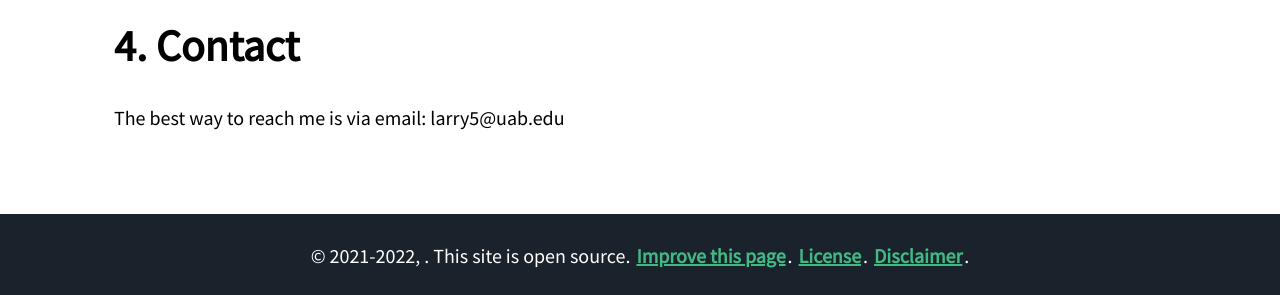
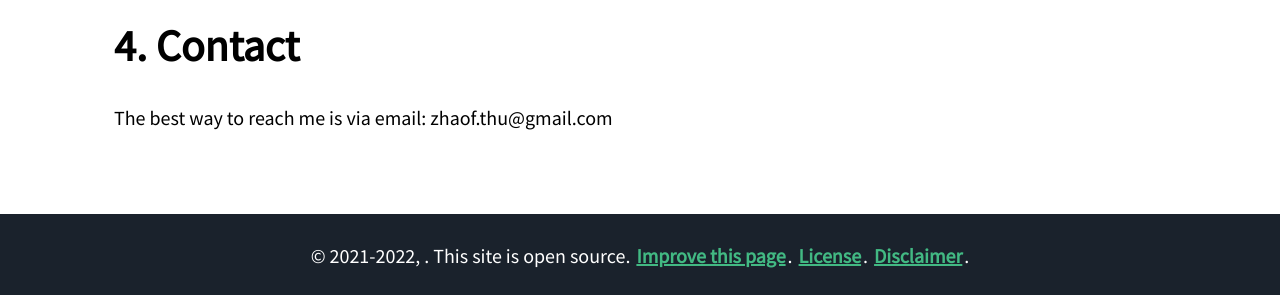
Before and after one commit to feizhao19/feizhao19.github.io, a Jekyll site: the page built from about/index.md, in a window 1280 px wide. Shown: the part 1594-1889 px from the top of the page. Built offline with Jekyll 4.4.1, drawn with Linux system fonts in a browser that asks for light colours; nearby versions of some CDN libraries.

Commit message:
Update the email in About page

```diff
--- a/about/index.md
+++ b/about/index.md
@@ -48,4 +48,4 @@ This website uses these sources:
 
 # Contact
 
-The best way to reach me is via email: larry5@uab.edu
+The best way to reach me is via email: zhaof.thu@gmail.com
```
